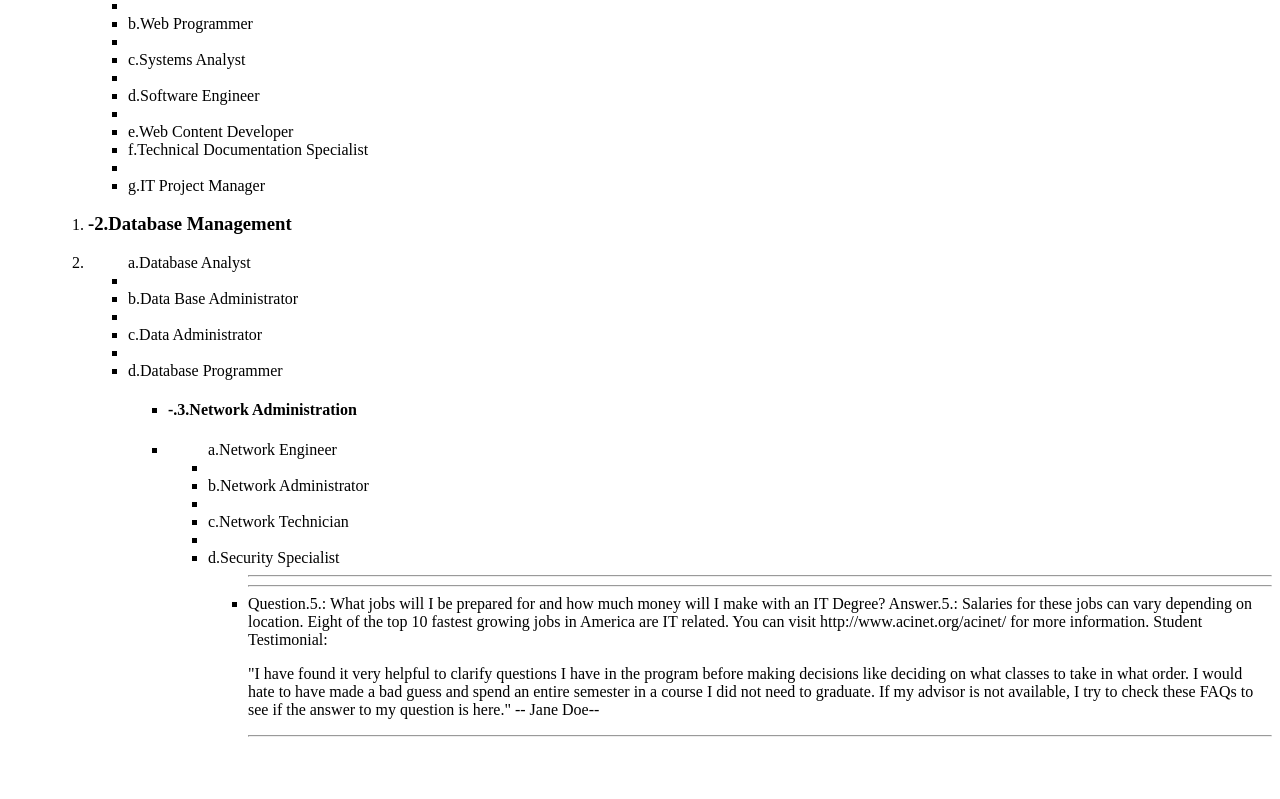
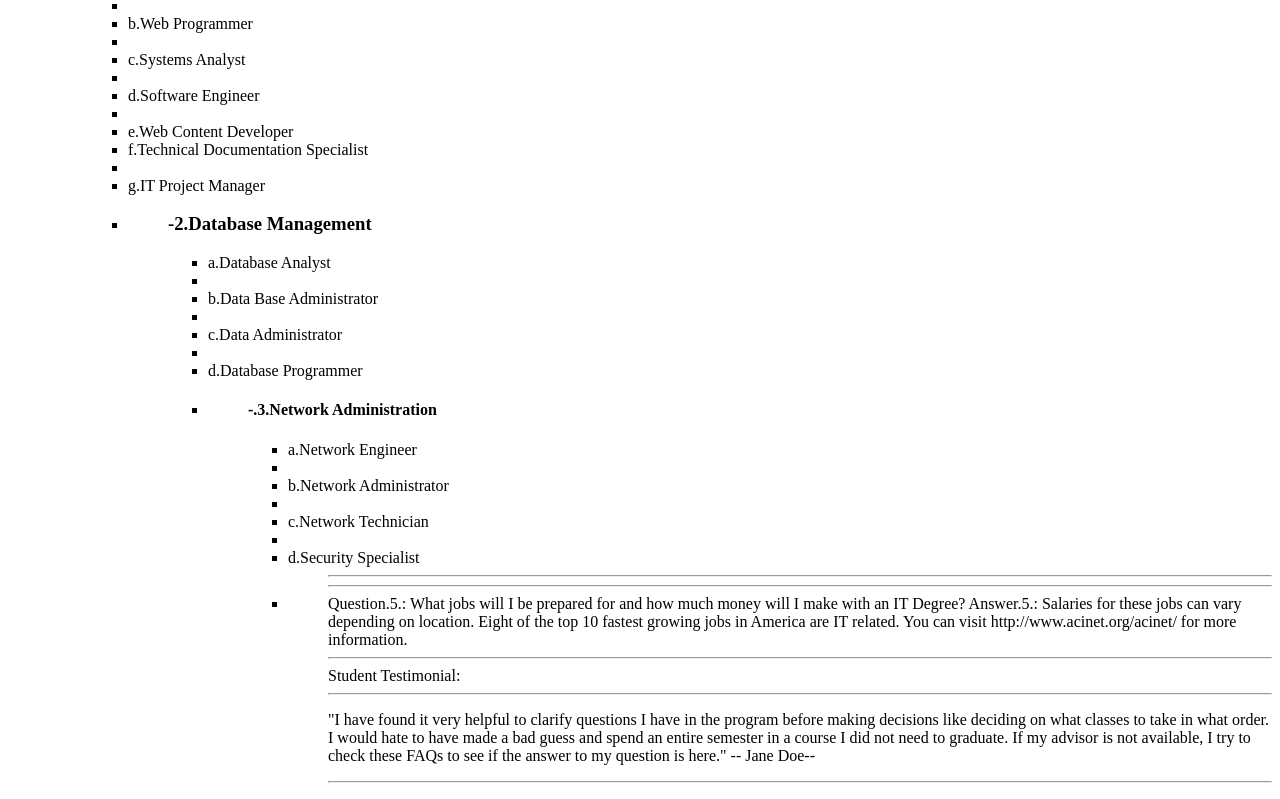
Before and after one commit to Auror-ai/WebDevPractice, a plain HTML site: page index.html in a window 1280 px wide. Shown: the part 684-1483 px from the top of the page. Before the commit the page ends 1437 px from the top, so only its background shows below. Drawn offline with Linux system fonts and the light colour scheme.

Commit message:
Update index.html

```diff
--- a/index.html
+++ b/index.html
@@ -73,33 +73,33 @@ students will be qualified for the following jobs:
 	<li>d.Software Engineer<li/>
 	<li>e.Web Content Developer</li>
 	<li>f.Technical Documentation Specialist<li/>
-	<li>g.IT Project Manager</ul><li/>
+	<li>g.IT Project Manager<li/><ul/>
 
 <h3>-2.Database Management </h3>
 
 
-	<li><ul>a.Database Analyst<li/>
+	<ul><li>a.Database Analyst<li/>
 	<li>b.Data Base Administrator<li/>
 	<li>c.Data Administrator<li/>
-	<li>d.Database Programmer<ul/><li/>
+	<li>d.Database Programmer<li/><ul/>
 
 <h4>-.3.Network Administration</h4>
 
-	<li><ul>a.Network Engineer<li/>
+	<ul><li>a.Network Engineer<li/>
 	<li>b.Network Administrator<li/>
 	<li>c.Network Technician<li/>
-	<li>d.Security Specialist<ul/><li/><hr/>
+	<li>d.Security Specialist<li/><ul/><hr/>
 
 <hr>Question.5.: What jobs will I be prepared for and how much money will I make with an IT Degree?
 
 
 Answer.5.: Salaries for these jobs can vary depending on location.
 Eight of the top 10 fastest growing jobs in America are IT related.
-You can visit http://www.acinet.org/acinet/ for more information.
+You can visit http://www.acinet.org/acinet/ for more information.<hr/>
 
 Student Testimonial:
 
-<p>"I have found it very helpful to clarify questions I have in the program before making decisions
+<hr><p>"I have found it very helpful to clarify questions I have in the program before making decisions
 like deciding on what classes to take in what order.  I would hate to have made a bad guess and
 spend an entire semester in a course I did not need to graduate.  If my advisor is not available,
 I try to check these FAQs to see if the answer to my question is here." -- Jane Doe--</p><hr/>
```
